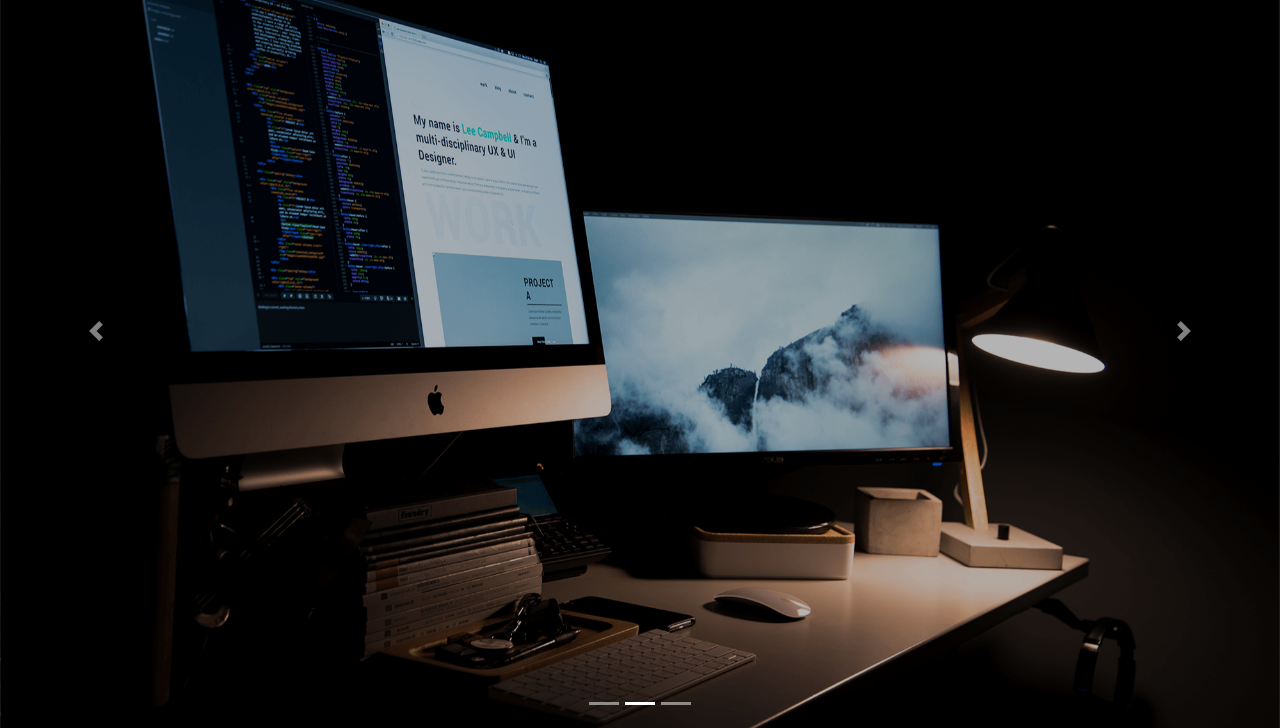
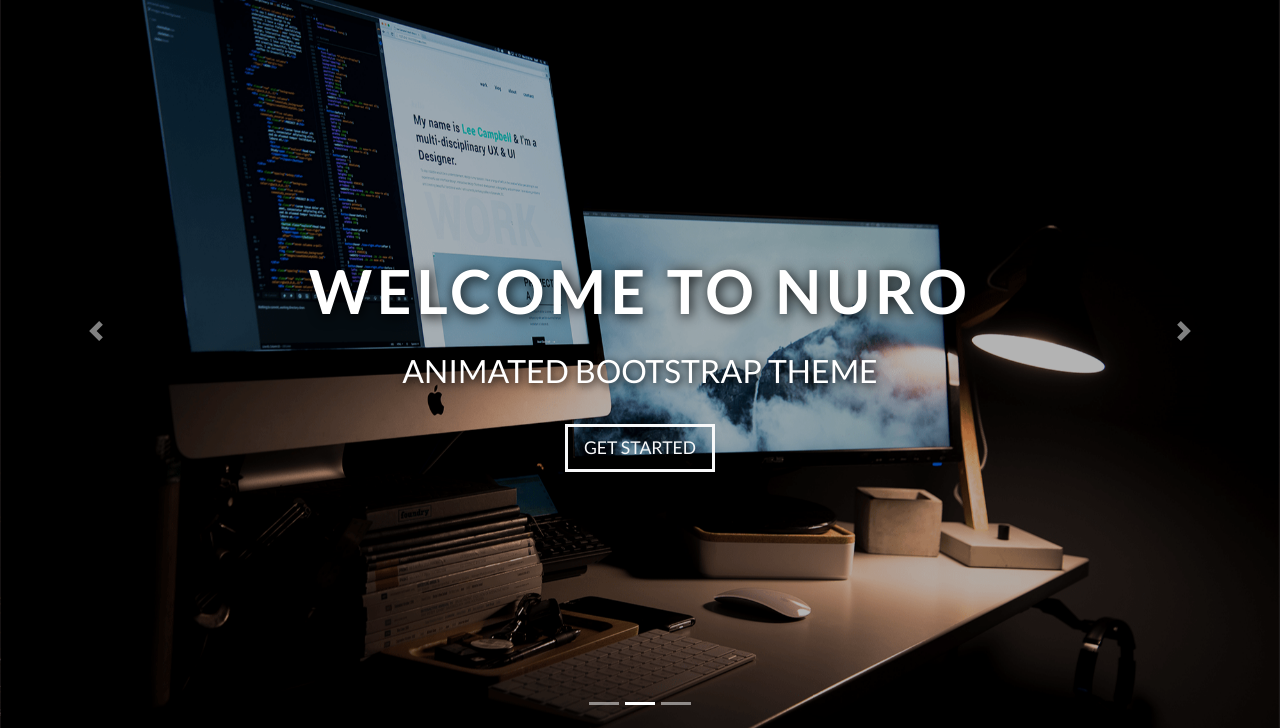
Before and after one commit to Beqa-korti/NURO, a plain HTML site: page index.html in a window 1280 px wide. Both pictures are taken after a click on the link "HOME". Shown: the part 69-797 px from the top of the page. Drawn offline with nearby package versions, Linux system fonts and the light colour scheme.

Commit message:
index.html

```diff
--- a/index.html
+++ b/index.html
@@ -46,8 +46,20 @@
                 <a class="btn btn-outline-light btn-lg" href="#course">Get Started</a>
             </div>
         </div>
-        <div class="carousel-item" style="background-image: url(img/computers-2.png);"></div>
-        <div class="carousel-item" style="background-image: url(img/computers-3.png);"></div>
+        <div class="carousel-item" style="background-image: url(img/computers-2.png);">
+            <div class="carousel-caption text-center">
+                <h1>Welcome To Nuro</h1>
+                <h3>Animated Bootstrap Theme</h3>
+                <a class="btn btn-outline-light btn-lg" href="#course">Get Started</a>
+            </div>
+        </div>
+        <div class="carousel-item" style="background-image: url(img/computers-3.png);">
+            <div class="carousel-caption text-center">
+                <h1>Welcome To Nuro</h1>
+                <h3>Animated Bootstrap Theme</h3>
+                <a class="btn btn-outline-light btn-lg" href="#course">Get Started</a>
+            </div>
+        </div>
     </div>
     <a class="carousel-control-prev" href="#carouselExampleIndicators" role="button" data-slide="prev">
         <span class="carousel-control-prev-icon" aria-hidden="true"></span>
```
